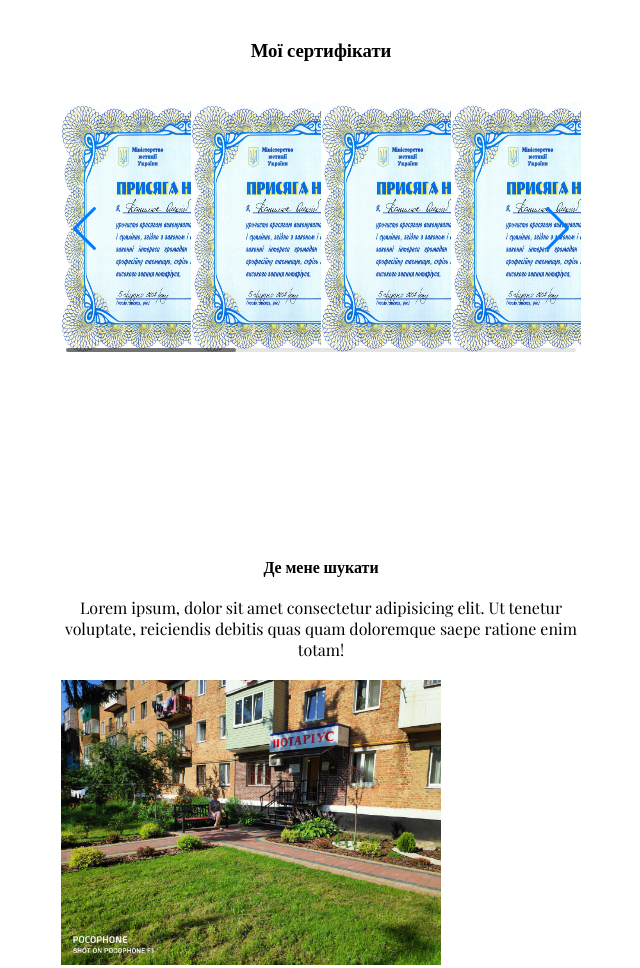
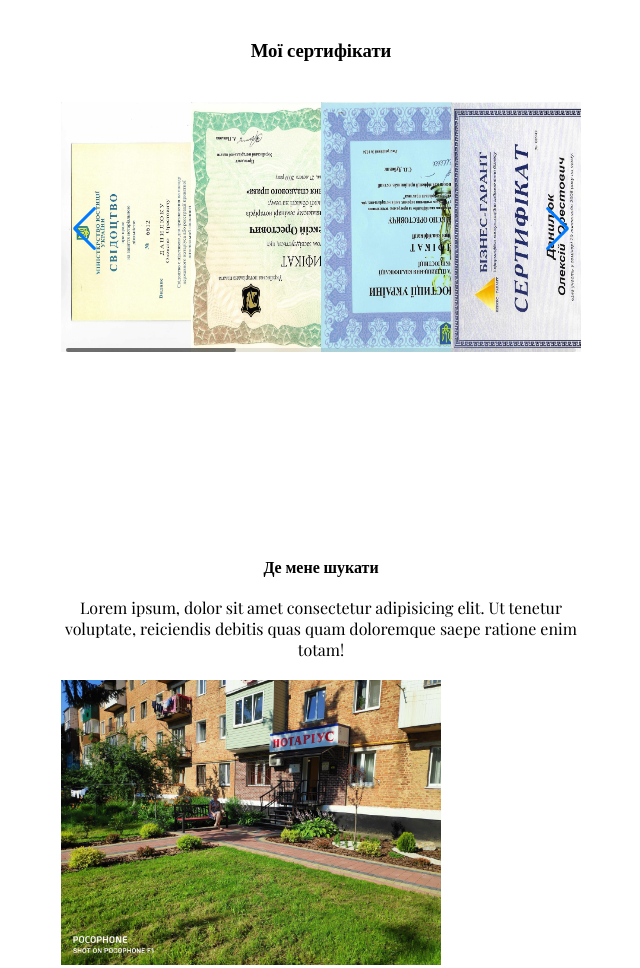
Before and after one commit to OscarDanuluk/Notarius.ua, a plain HTML site: page index.html in a window 1280 px wide. Shown: the part 1825-2793 px from the top of the page, without its empty margins (319-959 px from the left). Drawn offline with nearby package versions, Linux system fonts and the light colour scheme; a web font is replaced by a local one.

```diff
--- a/index.html
+++ b/index.html
@@ -17,7 +17,7 @@
         <nav class="nav">
           <div class="nav-contact flex">
             <img
-              src="/src/img/1690928890683.jpg"
+              src="/src/img/logo.jpg"
               alt=""
               class="nav-contact__logo"
             />
@@ -147,77 +147,77 @@
         <div class="swiper-wrapper">
           <div class="swiper-slide">
             <img
-              src="/src/img/sertificat-1.jpg"
+              src="/src/img/sertificat-2.jpg"
               alt=""
               class="swiper-slide__item"
             />
           </div>
           <div class="swiper-slide">
             <img
-              src="/src/img/sertificat-1.jpg"
+              src="/src/img/sertificat-3.jpg"
               alt=""
               class="swiper-slide__item"
             />
           </div>
           <div class="swiper-slide">
             <img
-              src="/src/img/sertificat-1.jpg"
+              src="/src/img/sertificat-4.jpg"
               alt=""
               class="swiper-slide__item"
             />
           </div>
           <div class="swiper-slide">
             <img
-              src="/src/img/sertificat-1.jpg"
+              src="/src/img/sertificat-5.jpg"
               alt=""
               class="swiper-slide__item"
             />
           </div>
           <div class="swiper-slide">
             <img
-              src="/src/img/sertificat-1.jpg"
+              src="/src/img/sertificat-6.jpg"
               alt=""
               class="swiper-slide__item"
             />
           </div>
           <div class="swiper-slide">
             <img
-              src="/src/img/sertificat-1.jpg"
+              src="/src/img/sertificat-7.jpg"
               alt=""
               class="swiper-slide__item"
             />
           </div>
           <div class="swiper-slide">
             <img
-              src="/src/img/sertificat-1.jpg"
+              src="/src/img/sertificat-8.jpg"
               alt=""
               class="swiper-slide__item"
             />
           </div>
           <div class="swiper-slide">
             <img
-              src="/src/img/sertificat-1.jpg"
+              src="/src/img/sertificat-9.jpg"
               alt=""
               class="swiper-slide__item"
             />
           </div>
           <div class="swiper-slide">
             <img
-              src="/src/img/sertificat-1.jpg"
+              src="/src/img/sertificat-10.jpg"
               alt=""
               class="swiper-slide__item"
             />
           </div>
           <div class="swiper-slide">
             <img
-              src="/src/img/sertificat-1.jpg"
+              src="/src/img/sertificat-11.jpg"
               alt=""
               class="swiper-slide__item"
             />
           </div>
           <div class="swiper-slide">
             <img
-              src="/src/img/sertificat-1.jpg"
+              src="/src/img/sertificat-12.jpg"
               alt=""
               class="swiper-slide__item"
             />
@@ -245,9 +245,9 @@
       </p>
       <div class="location-cards">
         <img src="/src/img/notarius.jpg" alt="" class="location-cards__item" />
-        <img src="/src/img/notarius.jpg" alt="" class="location-cards__item" />
-        <img src="/src/img/notarius.jpg" alt="" class="location-cards__item" />
-        <img src="/src/img/notarius.jpg" alt="" class="location-cards__item" />
+        <img src="/src/img/found2.jpg" alt="" class="location-cards__item" />
+        <img src="/src/img/found3.jpg" alt="" class="location-cards__item" />
+        <img src="/src/img/found4.jpg" alt="" class="location-cards__item" />
       </div>
     </div>
     <div class="faq">
```
Also changed, not shown: src/img/found2.jpg (added), src/img/found3.jpg (added), src/img/found4.jpg (added), src/img/sertificat-10.jpg (added), src/img/sertificat-11.jpg (added), src/img/sertificat-12.jpg (added), src/img/sertificat-2.jpg (added), src/img/sertificat-3.jpg (added), src/img/sertificat-4.jpg (added), src/img/sertificat-5.jpg (added), src/img/sertificat-6.jpg (added), src/img/sertificat-7.jpg (added), src/img/sertificat-8.jpg (added), src/img/sertificat-9.jpg (added).
